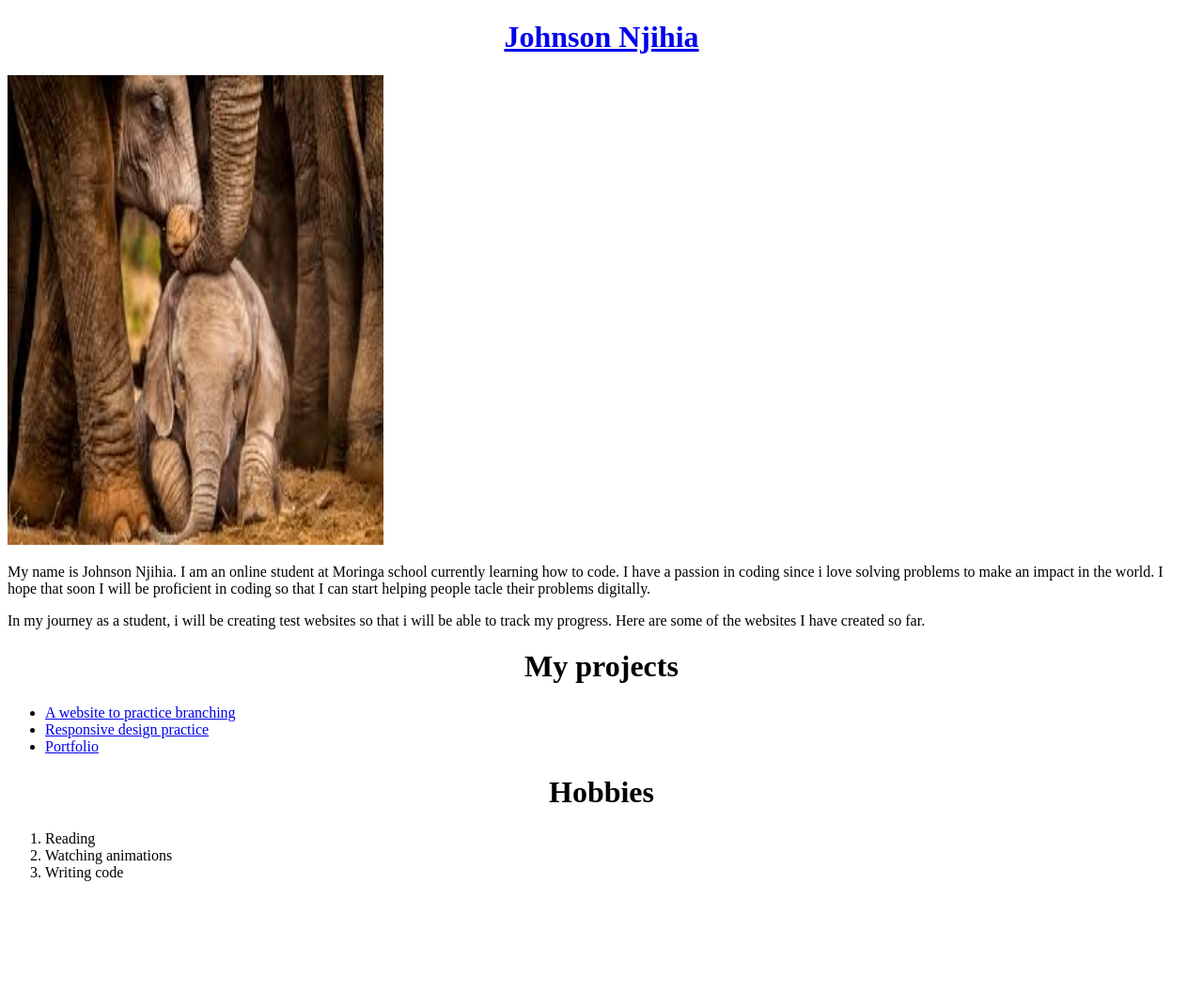
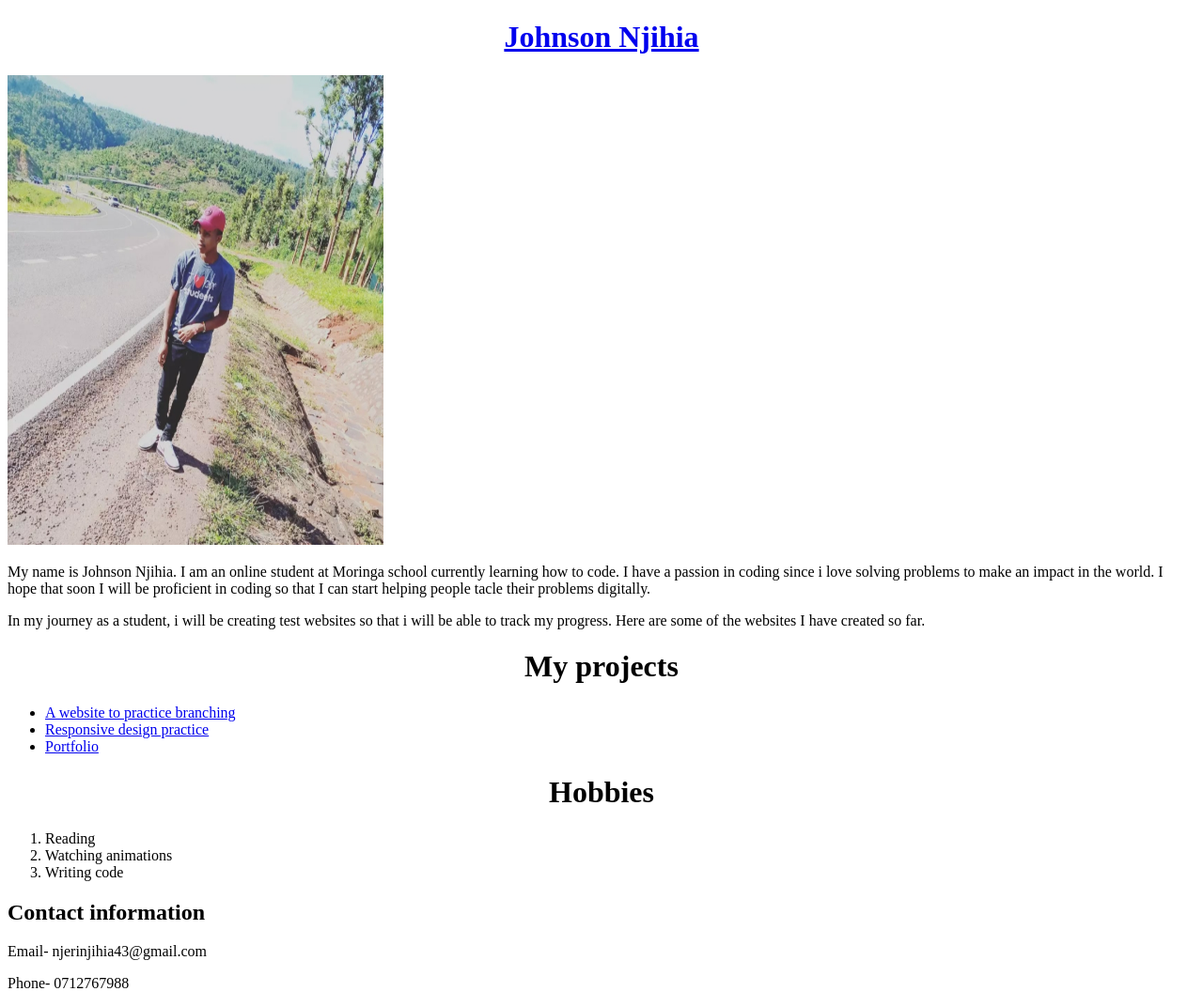
Before and after one commit to Njyhier/Portfolio-landing-page, a plain HTML site: page Week1-Portfolio-landing-page/index.html in a window 1280 px wide. Shown: the whole page at 94% size. Before the commit the page ends 954 px from the top, so only its background shows below. Drawn offline with Linux system fonts and the light colour scheme.

Commit message:
add contact info

```diff
--- a/Week1-Portfolio-landing-page/index.html
+++ b/Week1-Portfolio-landing-page/index.html
@@ -8,7 +8,7 @@
    <h1>
      <a href="index.html">Johnson Njihia</a>
    </h1>
-    <img src="Images/Elephant.jpg" alt="A photo of myself">
+    <img src="Images/Njyhier.jpg" alt="A photo of myself">
     <p> My name is Johnson Njihia. I am an online student at Moringa school currently learning how to code. I have a passion in coding since i love solving problems to make an impact in the world. I hope that soon I will be proficient in coding so that I can start helping people tacle their problems digitally.</p>
    <p>In my journey as a student, i will be creating test websites so that i will be able to track my progress. Here are some of the websites I have created so far.</p>
 <h1>My projects</h1>
@@ -23,5 +23,8 @@
       <li>Watching animations</li>
       <li>Writing code</li>
     </ol>
+    <h2>Contact information</h2>
+    <p>Email- njerinjihia43@gmail.com</p>
+    <p>Phone- 0712767988</p>
   </body>
 </html>
```
